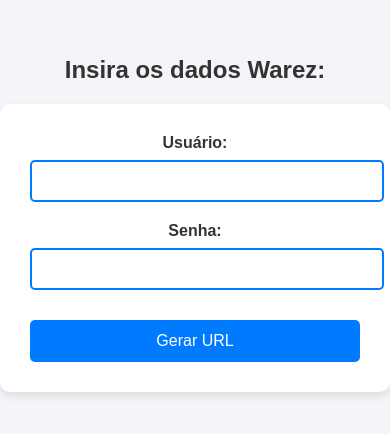
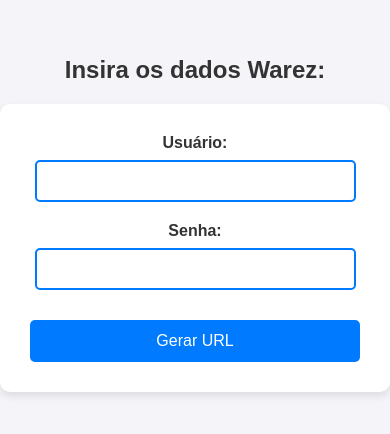
Before and after one commit to warezgenerator/dns, a plain HTML site: page dns3.html in a window 390 px wide. Shown: the part 198-632 px from the top of the page. Drawn offline with Linux system fonts and the light colour scheme.

Commit message:
Update dns3.html

```diff
--- a/dns3.html
+++ b/dns3.html
@@ -96,7 +96,18 @@ button:hover {
 #copyButton:hover {
     background-color: #218838; /* Verde mais escuro ao passar o mouse */
 }
-
+@media (max-width: 768px) {
+     input[type="text"], input[type="password"] {
+    width: 90%;
+    padding: 10px;
+    margin-bottom: 20px;
+    border: 2px solid #007bff;
+    border-radius: 5px;
+    font-size: 16px;
+    color: #333;
+    transition: border-color 0.3s ease;
+}
+}
 </style>
 <body>
     <div class="container">
```
